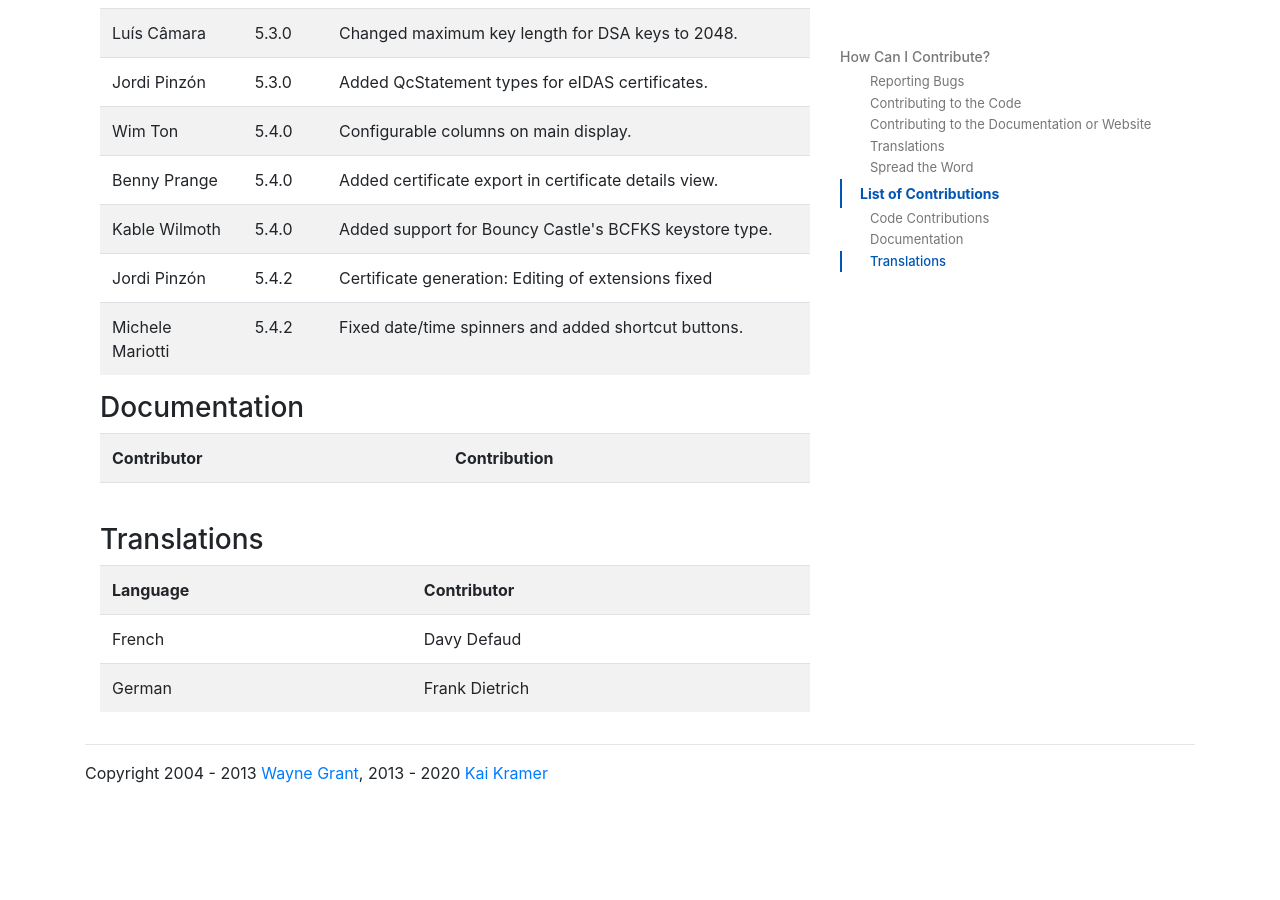
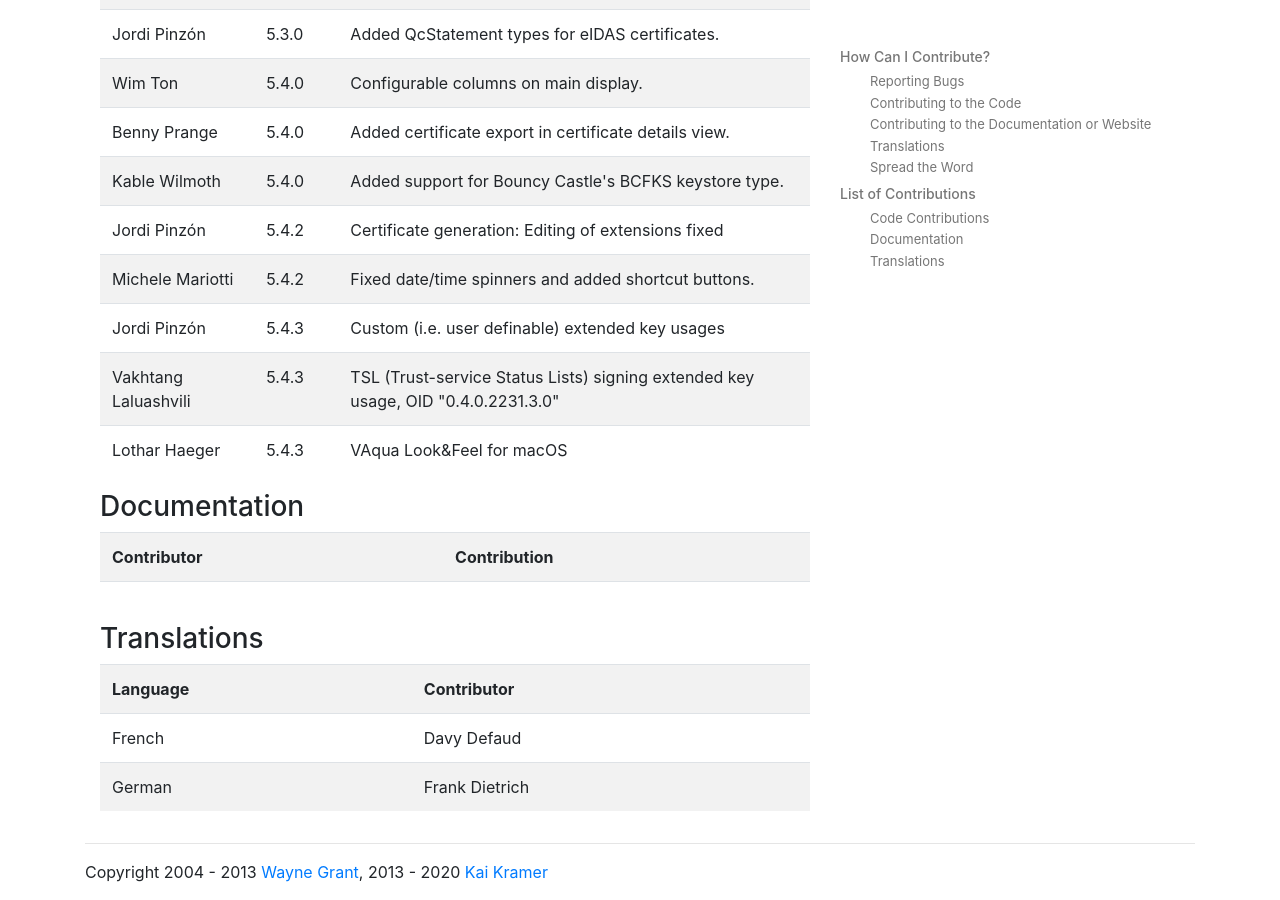
Before and after one commit to kaikramer/kaikramer.github.io, a Jekyll site: the page built from contribute.html, in a window 1280 px wide and 900 px high, scrolled down 2938 px. Built offline with Jekyll 4.4.1, drawn with Linux system fonts in a browser that asks for light colours; before the commit the page ends 3739 px from its top, so only the background shows below that.

```diff
--- a/contribute.html
+++ b/contribute.html
@@ -210,6 +210,21 @@ redirect_from: /contribute.php.html
                         <td class="plain_odd" align="left">5.4.2</td>
                         <td class="plain_odd" align="left">Fixed date/time spinners and added shortcut buttons.</td>
                     </tr>
+                    <tr valign="middle">
+                        <td class="plain_odd" align="left">Jordi Pinzón</td>
+                        <td class="plain_odd" align="left">5.4.3</td>
+                        <td class="plain_odd" align="left">Custom (i.e. user definable) extended key usages</td>
+                    </tr>
+                    <tr valign="middle">
+                        <td class="plain_odd" align="left">Vakhtang Laluashvili</td>
+                        <td class="plain_odd" align="left">5.4.3</td>
+                        <td class="plain_odd" align="left">TSL (Trust-service Status Lists) signing extended key usage, OID "0.4.0.2231.3.0"</td>
+                    </tr>
+                    <tr valign="middle">
+                        <td class="plain_odd" align="left">Lothar Haeger</td>
+                        <td class="plain_odd" align="left">5.4.3</td>
+                        <td class="plain_odd" align="left">VAqua Look&amp;Feel for macOS</td>
+                    </tr>
                 </tbody>
             </table>
 
```
Also changed, not shown: downloads.html (+5 -5 lines), news.html (+8 -0 lines), releases.html (+33 -0 lines).
